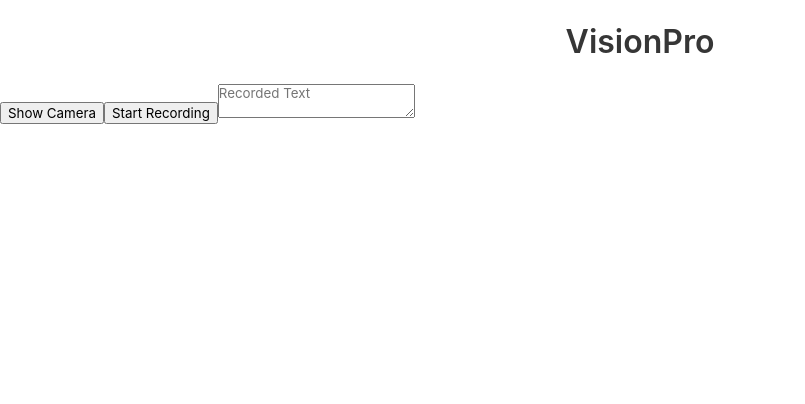
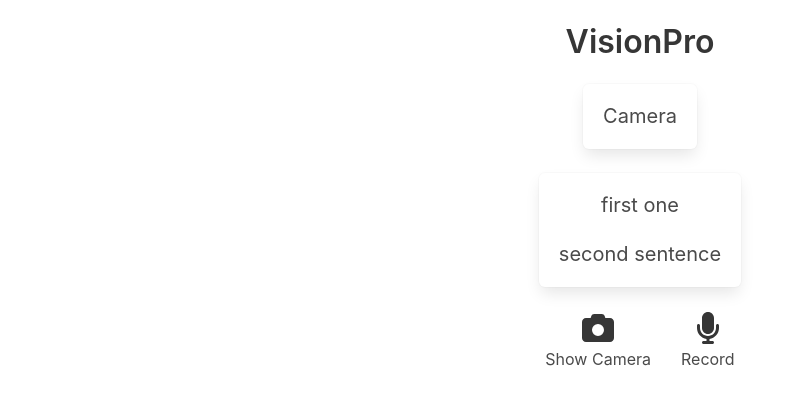
Before and after one commit to shehryarusman/VisionPro, a Vue app in the folder frontend/: page / in a window 1280 px wide. Shown: the top 404 px of the page, without its empty margins (0-805 px from the left). Built offline with nearby package versions, Linux system fonts and the light colour scheme.

Commit message:
initial styling changes

```diff
--- a/frontend/package.json
+++ b/frontend/package.json
@@ -8,6 +8,12 @@
     "lint": "vue-cli-service lint"
   },
   "dependencies": {
+    "@fortawesome/fontawesome-svg-core": "^6.4.2",
+    "@fortawesome/free-brands-svg-icons": "^6.4.2",
+    "@fortawesome/free-regular-svg-icons": "^6.4.2",
+    "@fortawesome/free-solid-svg-icons": "^6.4.2",
+    "@fortawesome/vue-fontawesome": "^3.0.3",
+    "axios": "^1.5.0",
     "core-js": "^3.8.3",
     "media-recorder-stream": "^2.2.0",
     "simple-vue-camera": "^1.1.3",
--- a/frontend/src/App.vue
+++ b/frontend/src/App.vue
@@ -1,22 +1,3 @@
-<!-- App.vue -->
-<template>
-  <div>
-    <h1 class="title has-text-centered mt-5">VisionPro</h1>
-
-    <!-- Button to show/hide the camera -->
-    <button @click="toggleCamera">{{ cameraActive ? 'Hide Camera' : 'Show Camera' }}</button>
-
-    <!-- Display the camera if cameraActive is true -->
-    <camera v-if="cameraActive" :resolution=autoplay></camera>
-
-   <!-- Button to start/stop audio recording -->
-    <button @click="toggleRecording">{{ recordingActive ? 'Stop Recording' : 'Start Recording' }}</button>
-
-    <!-- Display the recorded text here -->
-    <textarea v-model="recordedText" placeholder="Recorded Text"></textarea>
-  </div>
-</template>
-
 <script>
 export default {
   name: "App",
@@ -24,13 +5,13 @@
     return {
       cameraActive: false,     // To toggle camera display
       recordingActive: false,  // To toggle audio recording
-      recordedText: "",        // To store recorded text
+      recordedText: ["first one", "second sentence"],       // To store recorded text
       recognition: null,       // SpeechRecognition object
     };
   },
   methods: {
     toggleCamera() {
-    this.cameraActive = !this.cameraActive; // Toggle the cameraActive flag
+      this.cameraActive = !this.cameraActive; // Toggle the cameraActive flag
     },
     toggleRecording() {
       if (!this.recordingActive) {
@@ -51,7 +32,8 @@
         this.recognition.onresult = (event) => {
           for (let i = event.resultIndex; i < event.results.length; i++) {
             if (event.results[i].isFinal) {
-              this.recordedText += event.results[i][0].transcript;
+              this.recordedText.push(event.results[i][0].transcript);
+              console.log(event.results[i][0].transcript);
             }
           }
         };
@@ -85,3 +67,41 @@
 };
 
 </script>
+
+<template>
+  <div>
+    <h1 class="title has-text-centered mt-5">VisionPro</h1>
+
+    <div class="is-flex is-flex-direction-column is-align-items-center">
+
+      <div class="box">
+        <h1 class="subtitle">Camera</h1>
+        <!-- Display the camera if cameraActive is true -->
+        <camera v-if="cameraActive" :resolution=autoplay></camera>
+      </div>
+
+
+      <!-- Display the recorded text here -->
+      <ul class="is-flex is-flex-direction-column is-align-items-center box">
+        <li v-for="(line, index) in recordedText" :key="index" class="subtitle">
+          {{ line }}
+        </li>
+      </ul>
+
+      <div class="is-flex is-flex-direction-row gap-30">
+        <span class="is-flex is-flex-direction-column is-align-items-center">
+          <a @click="toggleCamera" class="title m-0">
+            <font-awesome-icon :icon="['fas', 'camera']" />
+          </a>
+          Show Camera
+        </span>
+        <span class="is-flex is-flex-direction-column is-align-items-center">
+          <a @click="toggleRecording" :class="{ 'has-text-danger': recordingActive }" class="title p-0">
+            <font-awesome-icon icon="fa-solid fa-microphone" />
+          </a>
+          Record
+        </span>
+      </div>
+    </div>
+  </div>
+</template>
--- a/frontend/src/assets/css/main.css
+++ b/frontend/src/assets/css/main.css
@@ -1 +1,9 @@
 @import "https://cdn.jsdelivr.net/npm/bulma@0.9.4/css/bulma.min.css";
+
+.gap-15 {
+    gap: 15px;
+}
+
+.gap-30 {
+    gap: 30px;
+}
--- a/frontend/src/main.js
+++ b/frontend/src/main.js
@@ -1,9 +1,17 @@
 import { createApp } from "vue";
 import Camera from "simple-vue-camera";
 import App from "./App.vue";
+// Font Awesome
+import { library } from "@fortawesome/fontawesome-svg-core";
+import { FontAwesomeIcon } from "@fortawesome/vue-fontawesome";
+import { faMicrophone, faCamera } from "@fortawesome/free-solid-svg-icons";
 // CSS
 import "./assets/css/main.css";
 
+library.add(faMicrophone);
+library.add(faCamera);
+
 createApp(App)
+.component("font-awesome-icon", FontAwesomeIcon)
 .component("camera", Camera)
 .mount("#app");
```
Also changed, not shown: frontend/src/api.js (added, +7 -0 lines), frontend/src/components/HelloWorld.vue (deleted, +0 -58 lines), 1 other file (tests, documents, lock files or other folders).
